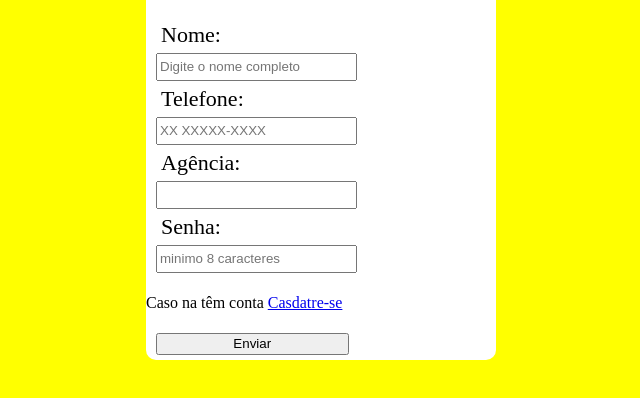
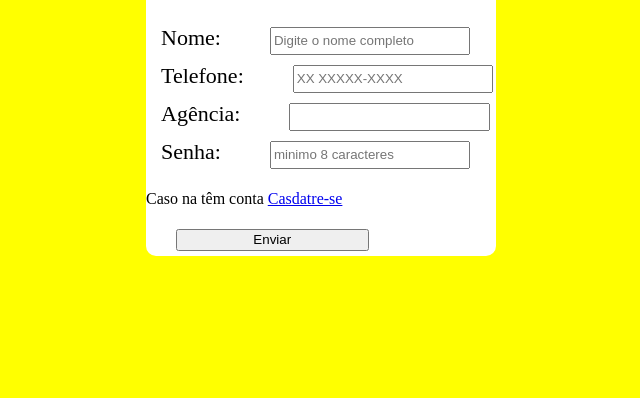
Before and after one commit to BragiaMikael/Banco-profit, a plain HTML site: page index.html in a window 1280 px wide. Shown: the part 62-460 px from the top of the page, without its empty margins (319-959 px from the left). Drawn offline with Linux system fonts and the light colour scheme.

Commit message:
alinhando o camposa de preencher

```diff
--- a/style.css
+++ b/style.css
@@ -13,7 +13,6 @@ form{
     border-radius: 10px;
 }
 form label{
-    display: block;
     font-size: 22px;
     margin: 0 15px;
 
@@ -22,4 +21,6 @@ form input{
     margin: 5px 10px;
     height: 22px;
     width: 55%;
+    position: relative;
+    left: 20px;
 }
```
